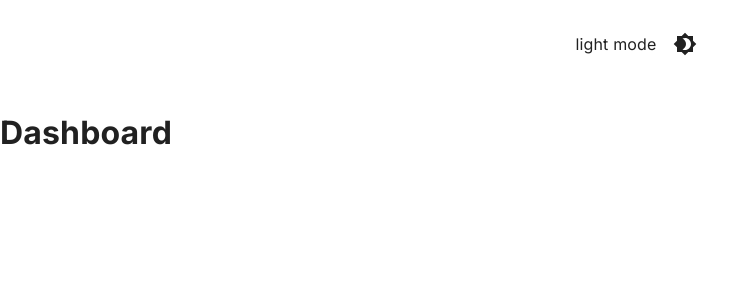
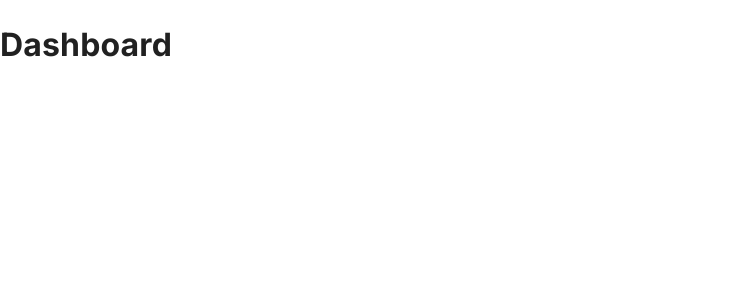
Before and after one commit to DuyNguyenOnTheMic/my_next_mui_app, a Next.js app: page /dashboard in a window 1280 px wide. Shown: the top 300 px of the page, without its empty margins (0-756 px from the left). Built offline with nearby package versions, Linux system fonts and the light colour scheme.

Commit message:
Update dark and light mode as a component

```diff
--- a/src/app/providers.tsx
+++ b/src/app/providers.tsx
@@ -1,8 +1,8 @@
 'use client'
 
-import Brightness4Icon from '@mui/icons-material/Brightness4'
-import Brightness7Icon from '@mui/icons-material/Brightness7'
-import { Box, CssBaseline, IconButton, ThemeProvider, createTheme } from '@mui/material'
+import darkTheme from '@/theme/darkTheme'
+import lightTheme from '@/theme/lightTheme'
+import { CssBaseline, ThemeProvider, createTheme } from '@mui/material'
 import { SessionProvider } from 'next-auth/react'
 import React from 'react'
 
@@ -19,38 +19,27 @@ export default function Providers({ children }: { children: any }) {
     []
   )
 
-  const theme = React.useMemo(
+  const darkThemeChosen = React.useMemo(
     () =>
       createTheme({
-        palette: {
-          mode
-        }
+        ...darkTheme
+      }),
+    [mode]
+  )
+
+  const lightThemeChosen = React.useMemo(
+    () =>
+      createTheme({
+        ...lightTheme
       }),
     [mode]
   )
 
   return (
     <ColorModeContext.Provider value={colorMode}>
-      <ThemeProvider theme={theme}>
+      <ThemeProvider theme={mode === 'dark' ? darkThemeChosen : lightThemeChosen}>
         <SessionProvider>
           <CssBaseline />
-          <Box
-            sx={{
-              display: 'flex',
-              width: '100%',
-              alignItems: 'center',
-              justifyContent: 'center',
-              bgcolor: 'background.default',
-              color: 'text.primary',
-              borderRadius: 1,
-              p: 3
-            }}
-          >
-            {theme.palette.mode} mode
-            <IconButton sx={{ ml: 1 }} onClick={colorMode.toggleColorMode} color='inherit'>
-              {theme.palette.mode === 'dark' ? <Brightness7Icon /> : <Brightness4Icon />}
-            </IconButton>
-          </Box>
           {children}
         </SessionProvider>
       </ThemeProvider>
--- a/src/theme/lightTheme.ts
+++ b/src/theme/lightTheme.ts
@@ -1,15 +1,9 @@
 import { ThemeOptions } from '@mui/material'
 
-const darkTheme: ThemeOptions = {
+const lightTheme: ThemeOptions = {
   palette: {
-    mode: 'dark',
-    primary: {
-      main: '#ff0000'
-    },
-    secondary: {
-      main: '#7000ff'
-    }
+    mode: 'light'
   }
 }
 
-export default darkTheme
+export default lightTheme
```
Also changed, not shown: src/components/header.component.tsx (+7 -1 lines), src/components/themeToggleButton.component.tsx (added, +35 -0 lines).
